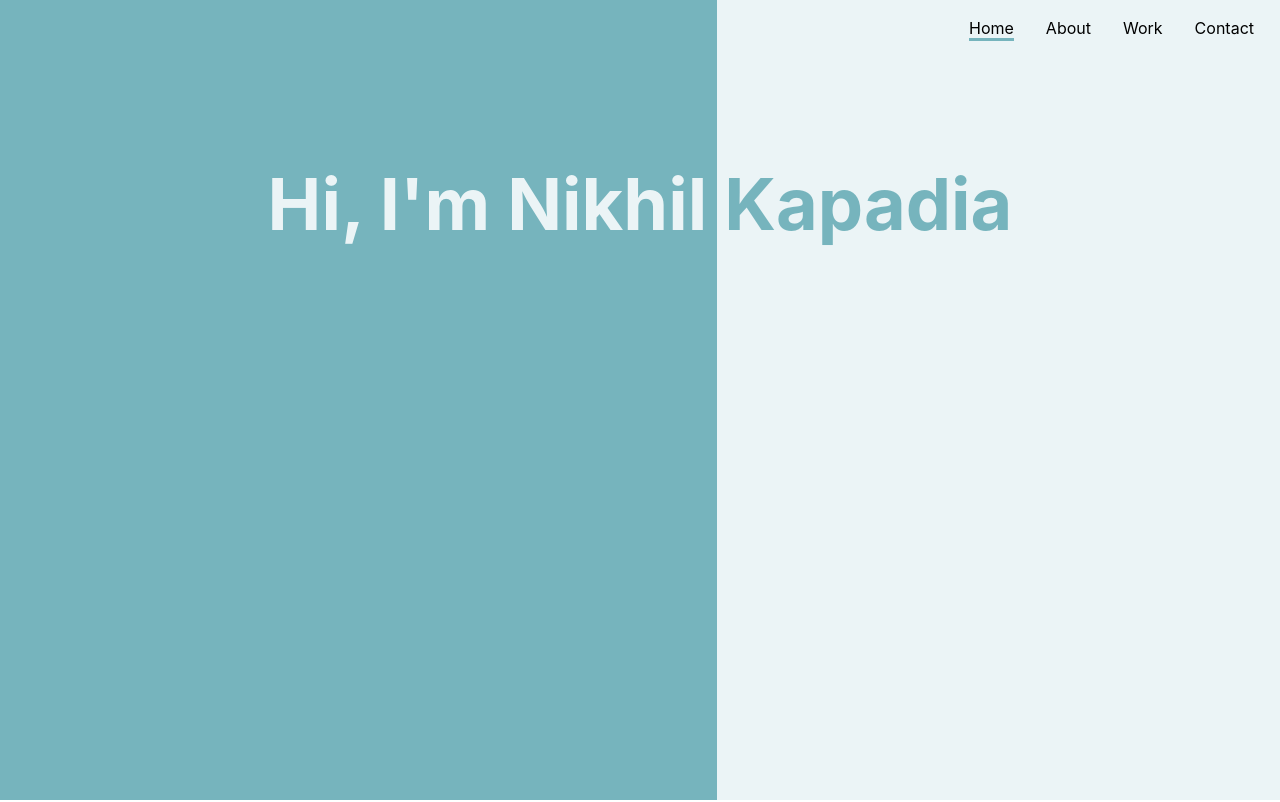
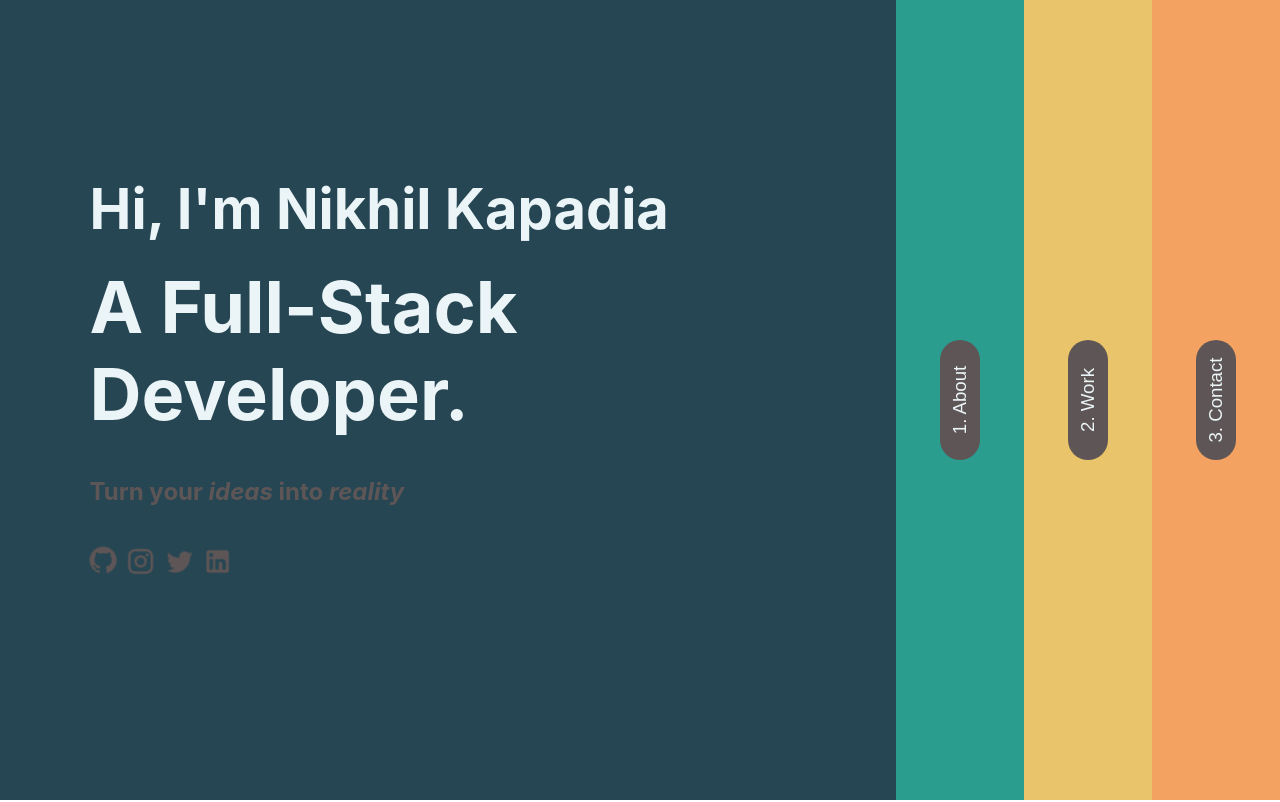
Before and after one commit to NikAtNight/oldportfolio, a React (Create React App) app: page / in a window 1280 px wide. Shown: the top 802 px of the page. Built offline with nearby package versions, Linux system fonts and the light colour scheme.

Commit message:
Layout and Animations Completed for Big Devices

```diff
--- a/package.json
+++ b/package.json
@@ -3,6 +3,8 @@
   "version": "0.1.0",
   "private": true,
   "dependencies": {
+    "@material-ui/core": "^4.11.3",
+    "@material-ui/icons": "^4.11.2",
     "@testing-library/jest-dom": "^5.11.4",
     "@testing-library/react": "^11.1.0",
     "@testing-library/user-event": "^12.1.10",
--- a/public/index.html
+++ b/public/index.html
@@ -1,15 +1,19 @@
 <!DOCTYPE html>
 <html lang="en">
+
 <head>
   <meta charset="utf-8" />
   <!-- <link rel="icon" href="%PUBLIC_URL%/favicon.ico" /> -->
   <meta name="viewport" content="width=device-width, initial-scale=1" />
   <!-- <link rel="apple-touch-icon" href="%PUBLIC_URL%/logo192.png" /> -->
   <link rel="manifest" href="%PUBLIC_URL%/manifest.json" />
+  <link rel="stylesheet" href="https://cdnjs.cloudflare.com/ajax/libs/animate.css/4.1.1/animate.min.css" />
   <title>Nikhil Kapadia</title>
 </head>
+
 <body>
   <noscript>You need to enable JavaScript to run this app.</noscript>
   <div id="root"></div>
 </body>
+
 </html>
--- a/src/App.css
+++ b/src/App.css
@@ -25,6 +25,7 @@
 }
 
 .nav-links {
+    display: none;
     list-style: none;
     padding: 0;
 }
@@ -36,6 +37,8 @@
 .nav-links li {
     text-decoration: none;
     padding: .1em 1em;
+    color: #5e5656;
+    font-weight: 700;
 }
 
 .scroll-links{
@@ -43,8 +46,15 @@
 }
 
 .active-link{
-    border-bottom: 3px solid #76b4bd;
+    border-bottom: 3px solid rgb(118,180,189);
+    animation: fadeIn ease 0.8s;
 }
+
+@keyframes fadeIn {
+    0% {border-bottom: 3px solid rgba(118,180,189,0);}
+    100% {border-bottom: 3px solid rgba(118,180,189,1);}
+}
+
 
 /* Page Content */
 
@@ -57,15 +67,6 @@
     height: 100vh;
 }
 
-.landing-style {
-    height: 100vh;
-    /* background: linear-gradient(to right, #175873 0%,#175873 55%,#87aca3 45%,#87aca3 100%); */
-    /* background: linear-gradient(to right, #2f5061 0%,#2f5061 55%,#f4eae6 45%,#f4eae6 100%); */
-    /* background: linear-gradient(to right, #778a35 0%,#778a35 55%,#d1e2c4 45%,#d1e2c4 100%); */
-    background: linear-gradient(to right, #76b4bd 0%,#76b4bd 56%,#ebf4f6 44%,#ebf4f6  100%);
-}
-
-
 .content-container {
     margin: 0 auto;
     position: relative;
@@ -74,17 +75,183 @@
     display: flex;
 }
 
-/* Landing */
 
-.landing-content {
+/*  Home Container */
+
+.home-container {
+    height: 100vh;
+    width: 100vw;
+
+}
+
+.row:after {
+    display: table;
+    clear: both;
+    content: "";
+}
+
+.open-column {
+    float: left;
+    width: 70%;
+    height: 100vh;
+    position: relative;
+    transition: 0.5s;
+}
+
+.open-button-container {
+    display: none;
     width: 100%;
+    position: absolute;
+    top: 50%;
+    -ms-transform: translateY(-50%);
+    transform: translateY(-50%);
     text-align: center;
 }
 
-.landing-content h1 {
-    background: linear-gradient(to right, #ebf4f6 0%,#ebf4f6 57%,#76b4bd 45%,#76b4bd  100%);
+.open-button-container button {
+    transform: rotate(-90deg);
+}
+
+
+.open-content {
+    display: block;
+}
+
+.closed-content {
+    display: none;
+}
+
+.closed-column {
+    float: left;
+    width: 10%;
+    height: 100vh;
+    position: relative;
+    transition: 0.5s;
+}
+
+.closed-button-container {
+    width: 100%;
+    position: absolute;
+    top: 50%;
+    -ms-transform: translateY(-50%);
+    transform: translateY(-50%);
+    text-align: center;
+}
+
+.closed-button-container button {
+    transform: rotate(-90deg);
+    height: 40px;
+    width: 120px;
+    border-radius: 50px;
+    border: none;
+    font-size: 14pt;
+    background:#5e5656;
+    color: #ebf4f6;
+    animation: buttonFade ease 0.8s;
+}
+
+@keyframes buttonFade {
+    0% {opacity: 0;}
+    100% {opacity: 1;}
+}
+
+#home {
+    background: #264653;
+}
+
+#about {
+    background: #2a9d8f;
+}
+
+#work {
+    background: #e9c46a;
+}
+
+#contact {
+    background: #f4a261;
+}
+
+/* Landing */
+
+.landing-style {
+    height: 100vh;
+    background: #264653;
+}
+
+.landing-content {
+    position: absolute;
+    top: 43%;
+    left: 50%;
+    transform: translate(-50%, -50%);
+    width: 80%;
+    text-align: left;
+    -webkit-touch-callout: none;
+    -webkit-user-select: none;
+    -khtml-user-select: none;
+    -moz-user-select: none;
+    -ms-user-select: none;
+    user-select: none;
+    /* padding-left: 5%; */
+}
+
+.animate__animated.animate__fadeInLeft{
+    --animate-duration: 1s;
+}
+.animate__animated.animate__fadeInRight{
+    --animate-duration: 1.5s;
+}
+.animate__animated.animate__fadeInUp{
+    --animate-duration: 2s;
+}
+
+.landing-content h3 {
+    background: #ebf4f6;
     background-clip: text;
     -webkit-background-clip: text;
     -webkit-text-fill-color: transparent;
-    font-size: 72px;
+    font-size: 3.5rem;
+    margin-bottom: 20px;
 }
+
+.landing-content h2 {
+    background: #ebf4f6;
+    background-clip: text;
+    -webkit-background-clip: text;
+    -webkit-text-fill-color: transparent;
+    font-size: 4.5rem;
+    margin: 0;
+}
+
+.landing-content h5 {
+    /* background: linear-gradient(to right, #ebf4f6 0%,#ebf4f6 57%,#76b4bd 45%,#76b4bd  100%);
+    background-clip: text;
+    -webkit-background-clip: text;
+    -webkit-text-fill-color: transparent; */
+    color: #5e5656;
+    font-size: 1.5rem;
+}
+
+.landing-content ul {
+    list-style: none;
+    display: flex;
+    justify-content: space-between;
+    /* align-items: flex-start; */
+    width:20%;
+    /* margin: 0 auto; */
+    padding: 0;
+    text-align: center;
+}
+
+.landing-content ul li a {
+    color: #5e5656;
+}
+
+.icon:hover {
+    color: #3a3636;
+    animation: heartBeat;
+    animation-duration: 1s;
+}
+
+.landing-content ul li a:visited {
+    color: #5e5656;
+}
--- a/src/App.js
+++ b/src/App.js
@@ -1,11 +1,12 @@
 import React from 'react';
-import Landing from './Components/Landing';
-import About from './Components/About';
-import Work from './Components/Work';
-import Contact from './Components/Contact';
-import Navigation from './Components/Navigation';
+import Landing from './components/Landing';
+import About from './components/About';
+import Work from './components/Work';
+import Contact from './components/Contact';
+import Navigation from './components/Navigation';
 import './App.css'
 import { Element } from 'react-scroll';
+import Home from './components/Home';
 
 class App extends React.Component {
   state = {
@@ -26,7 +27,8 @@ class App extends React.Component {
     return (
       <>
         <Navigation />
-        <Element id="home" name="home">
+        <Home/>
+        {/* <Element id="home" name="home">
           <Landing />
         </Element>
         <Element id="about" name="about">
@@ -37,7 +39,7 @@ class App extends React.Component {
         </Element>
         <Element id="contact" name="contact">
           <Contact />
-        </Element>
+        </Element> */}
       </>
     )
   }
--- a/src/Components/About.js
+++ b/src/Components/About.js
@@ -5,7 +5,7 @@ const About = () => {
         <section className="container">
             <div className="page-container">
                 <div className="content-container">
-                    Hello
+
                 </div>
             </div>
         </section>
--- /dev/null
+++ b/src/Components/Home.js
@@ -0,0 +1,86 @@
+import React from 'react';
+import About from './About';
+import Contact from './Contact';
+import Landing from './Landing';
+import Work from './Work';
+
+class Home extends React.Component {
+    state = {
+        home: "0. Home",
+        about: "1. About",
+        work: "2. Work",
+        contact: "3. Contact"
+    }
+
+    handleClick = (event) => {
+        document.getElementsByClassName('open-column')[0].childNodes[0].className = "closed-button-container";
+        document.getElementsByClassName('open-column')[0].childNodes[1].className = "closed-content";
+        document.getElementsByClassName('open-column')[0].className = 'closed-column';
+        let val = event.target.value;
+        switch (val) {
+            case "0. Home":
+                document.getElementById('home').className = 'open-column';
+                document.getElementById('home').childNodes[0].className = "open-button-container";
+                document.getElementById('home').childNodes[1].className = "open-content";
+                break;
+            case "1. About":
+                document.getElementById('about').className = 'open-column';
+                document.getElementById('about').childNodes[0].className = "open-button-container";
+                document.getElementById('about').childNodes[1].className = "open-content";
+                break;
+            case "2. Work":
+                document.getElementById('work').className = 'open-column';
+                document.getElementById('work').childNodes[0].className = "open-button-container";
+                document.getElementById('work').childNodes[1].className = "open-content";
+                break;
+            case "3. Contact":
+                document.getElementById('contact').className = 'open-column';
+                document.getElementById('contact').childNodes[0].className = "open-button-container";
+                document.getElementById('contact').childNodes[1].className = "open-content";
+                break;
+        }
+    }
+
+    render() {
+        return (
+            <section className="home-container">
+                <div className="row">
+                    <div id="home" className="open-column">
+                        <div className="open-button-container">
+                            <button onClick={this.handleClick} value={this.state.home}> {this.state.home} </button>
+                        </div>
+                        <div className="open-content">
+                            <Landing />
+                        </div>
+                    </div>
+                    <div id="about" className="closed-column">
+                        <div className="closed-button-container">
+                            <button onClick={this.handleClick} value={this.state.about}> {this.state.about} </button>
+                        </div>
+                        <div className="closed-content">
+                            <About />
+                        </div>
+                    </div>
+                    <div id="work" className="closed-column">
+                        <div className="closed-button-container">
+                            <button onClick={this.handleClick} value={this.state.work}> {this.state.work} </button>
+                        </div>
+                        <div className="closed-content">
+                            <Work />
+                        </div>
+                    </div>
+                    <div id="contact" className="closed-column">
+                        <div className="closed-button-container">
+                            <button onClick={this.handleClick} value={this.state.contact}> {this.state.contact} </button>
+                        </div>
+                        <div className="closed-content">
+                            <Contact />
+                        </div>
+                    </div>
+                </div>
+            </section>
+        )
+    }
+}
+
+export default Home;
--- a/src/Components/Landing.js
+++ b/src/Components/Landing.js
@@ -1,4 +1,9 @@
 import React from 'react';
+import InstagramIcon from '@material-ui/icons/Instagram';
+import TwitterIcon from '@material-ui/icons/Twitter';
+import LinkedInIcon from '@material-ui/icons/LinkedIn';
+import GitHubIcon from '@material-ui/icons/GitHub';
+
 
 const Landing = () => {
     return (
@@ -7,7 +12,31 @@ const Landing = () => {
                 <div className="page-container">
                     <div className="content-container">
                         <div className="landing-content">
-                            <h1> Hi, I'm Nikhil Kapadia</h1>
+                            <h3 className="animate__animated animate__fadeInLeft"> Hi, I'm Nikhil Kapadia</h3>
+                            <h2 className="animate__animated animate__fadeInLeft"> A Full-Stack Developer. </h2>
+                            <h5 className="animate__animated animate__fadeInUp"> Turn your <i> ideas </i> into <i> reality </i></h5>
+                            <ul className="animate__animated animate__fadeInUp">
+                                <li>
+                                    <a href="https://www.github.com/astronik" target="_blank">
+                                        <GitHubIcon style={{ fontSize: "27px" }}  className="icon"/>
+                                    </a>
+                                </li>
+                                <li>
+                                    <a href="https://www.instagram.com/nikhilkapadia_/" target="_blank">
+                                        <InstagramIcon style={{ fontSize: "30px" }} className="icon"/>
+                                    </a>
+                                </li>
+                                <li>
+                                    <a href="https://twitter.com/NikhilKapadia_" target="_blank">
+                                        <TwitterIcon style={{ fontSize: "30px" }} className="icon"/>
+                                    </a>
+                                </li>
+                                <li>
+                                    <a href="https://www.linkedin.com/in/nikhilkapadia-/" target="_blank">
+                                        <LinkedInIcon style={{ fontSize: "30px" }} className="icon"/>
+                                    </a>
+                                </li>
+                            </ul>
                         </div>
                     </div>
                 </div>
--- a/src/Components/Navigation.js
+++ b/src/Components/Navigation.js
@@ -29,7 +29,7 @@ const Navigation = () => {
                             className='scroll-links'
                             activeClass='active-link'
                         >
-                            Home
+                            0. Home
                         </Link>
                     </li>
                     <li>
@@ -41,7 +41,7 @@ const Navigation = () => {
                             className='scroll-links'
                             activeClass='active-link'
                         >
-                            About
+                            1. About
                         </Link>
                     </li>
                     <li>
@@ -53,7 +53,7 @@ const Navigation = () => {
                             className='scroll-links'
                             activeClass='active-link'
                         >
-                            Work
+                            2. Work
                         </Link>
                     </li>
                     <li>
@@ -65,7 +65,7 @@ const Navigation = () => {
                             className='scroll-links'
                             activeClass='active-link'
                         >
-                            Contact
+                            3. Contact
                         </Link>
                     </li>
                 </ul>
--- a/src/Components/Work.js
+++ b/src/Components/Work.js
@@ -1,15 +1,15 @@
 import React from 'react';
 
-const Projects = () => {
+const Work = () => {
     return (
         <section className="container">
             <div className="page-container">
                 <div className="content-container">
-                    Hello
+
                 </div>
             </div>
         </section>
     )
 }
 
-export default Projects;
+export default Work;
```
Also changed, not shown: 1 other file (tests, documents, lock files or other folders). Lines whose indentation alone changed are shown as unchanged.
